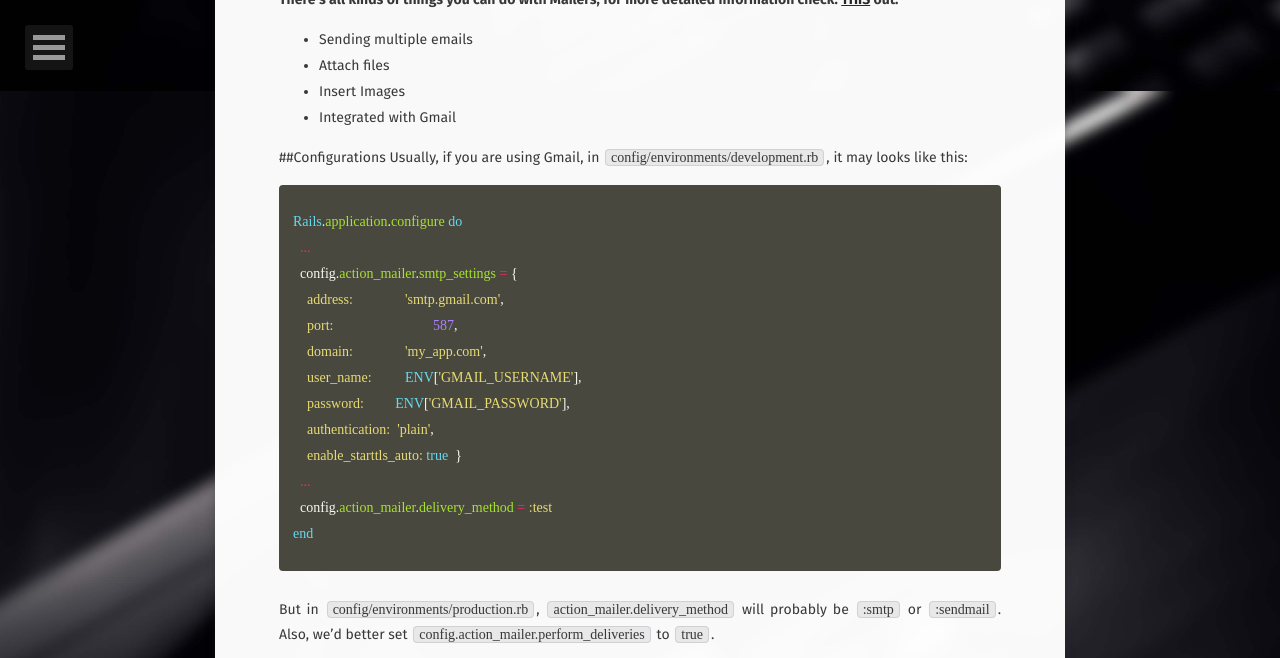
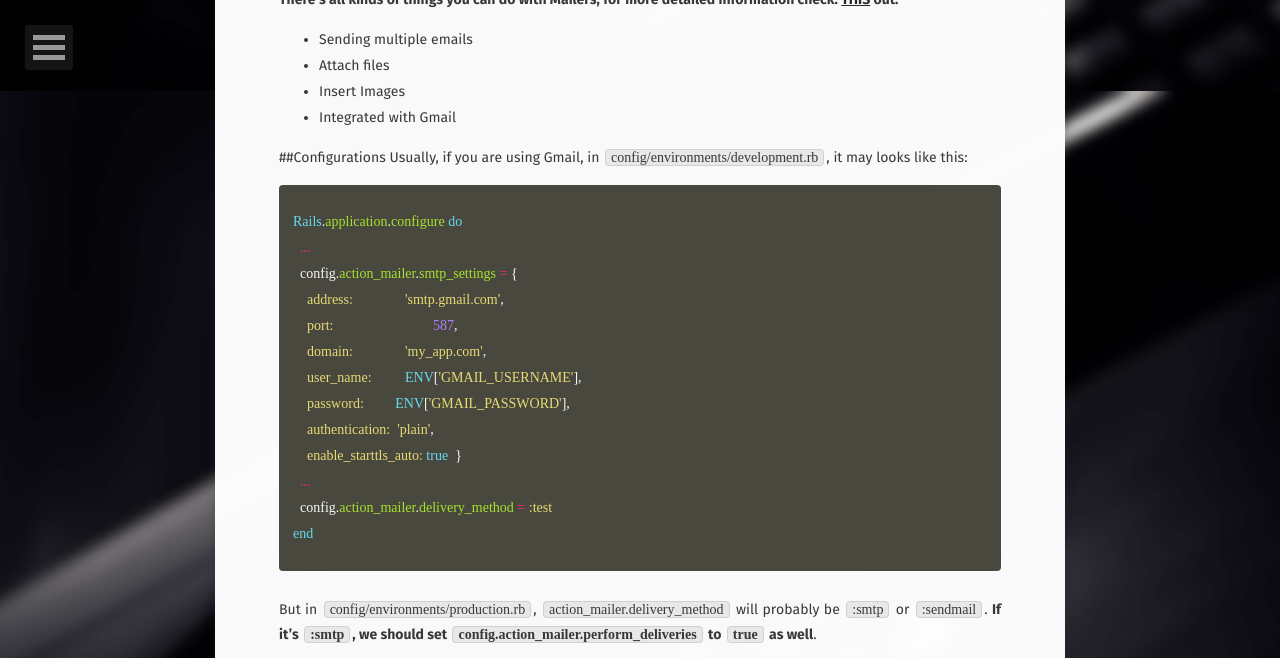
Before and after one commit to JayWan/JayWan.github.io, a Jekyll site: the page built from _posts/2017-10-17-Mails in Rails.md, in a window 1280 px wide and 900 px high, scrolled down 2609 px, cut to the strip 0-658 px from the top of the window. Built offline with Jekyll 4.4.1, drawn with Linux system fonts in a browser that asks for light colours; some web fonts are replaced; comment, search, counter and statistics services are not loaded.

Commit message:
modification

```diff
--- a/_posts/2017-10-17-Mails in Rails.md
+++ b/_posts/2017-10-17-Mails in Rails.md
@@ -115,4 +115,4 @@ Rails.application.configure do
 end
 {% endhighlight %}
 
-But in `config/environments/production.rb`, `action_mailer.delivery_method` will probably be `:smtp` or `:sendmail`. Also, we'd better set `config.action_mailer.perform_deliveries` to `true`.
+But in `config/environments/production.rb`, `action_mailer.delivery_method` will probably be `:smtp` or `:sendmail`. **If it's `:smtp`, we should set `config.action_mailer.perform_deliveries` to `true` as well**.
```
Also changed, not shown: 2 other files.
